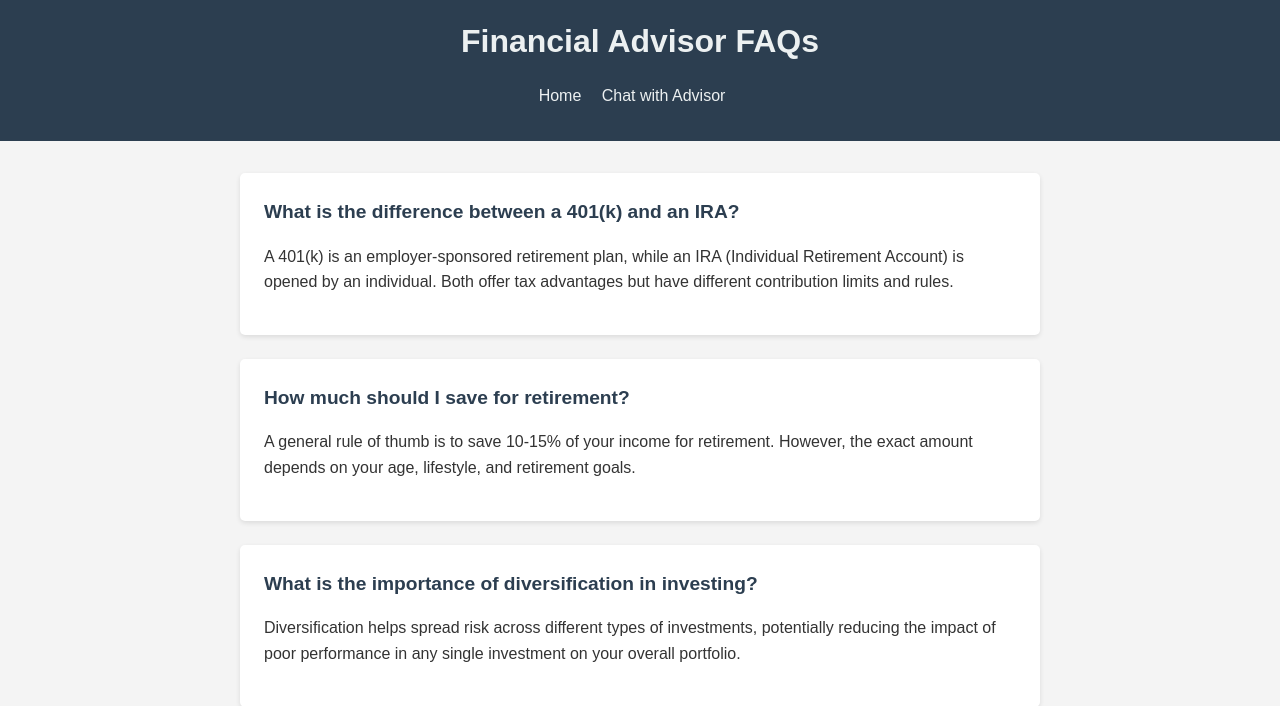
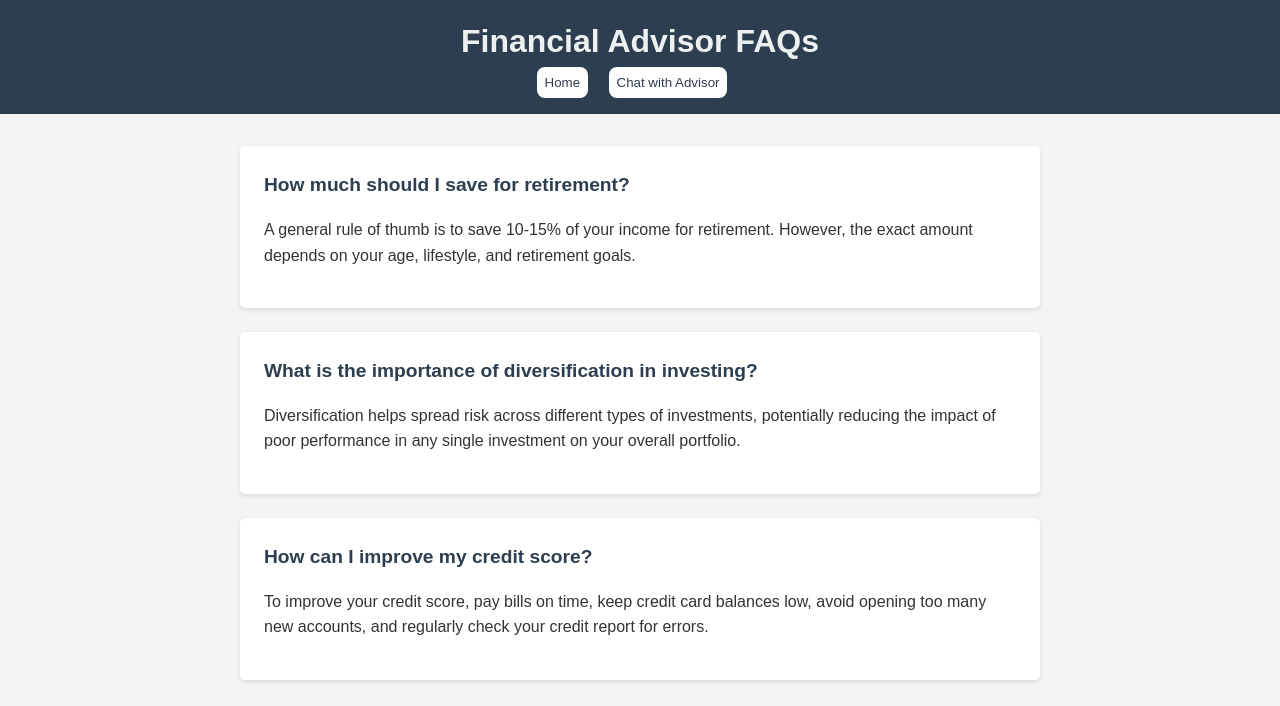
Before and after one commit to wwaihoe/BC3415-app, a Flask app: page / in a window 1280 px wide. Shown: the top 706 px of the page. Run offline with Flask 3, Linux system fonts and the light colour scheme.

Commit message:
update buttons

```diff
--- a/app.py
+++ b/app.py
@@ -31,10 +31,6 @@ model = genai.GenerativeModel(
 
 # Sample FAQs
 faqs = [
-    {
-        "question": "What is the difference between a 401(k) and an IRA?",
-        "answer": "A 401(k) is an employer-sponsored retirement plan, while an IRA (Individual Retirement Account) is opened by an individual. Both offer tax advantages but have different contribution limits and rules."
-    },
     {
         "question": "How much should I save for retirement?",
         "answer": "A general rule of thumb is to save 10-15% of your income for retirement. However, the exact amount depends on your age, lifestyle, and retirement goals."
--- a/static/styles/styles.css
+++ b/static/styles/styles.css
@@ -54,23 +54,29 @@ footer {
     width: 100%;
 }
 
-nav ul {
+nav {
     list-style-type: none;
     padding: 0;
 }
 
-nav ul li {
-    display: inline;
-    margin-right: 1rem;
-}
-
-nav ul li a {
-    color: #ecf0f1;
+nav a{
     text-decoration: none;
 }
 
-nav ul li a:hover {
-    text-decoration: underline;
+nav a button{
+    display: inline;
+    margin-right: 1rem;
+    padding: 0.5rem;
+    background-color: white;
+    border: 2px;
+    border-radius: 0.5rem;
+    color: #2c3e50;
+    width: fit-content;
+}
+
+nav a button:hover {
+    color: white;
+    background-color: #586c80;
 }
 
 .chat-container {
--- a/templates/chatbot.html
+++ b/templates/chatbot.html
@@ -10,10 +10,8 @@
     <header>
         <h1>Chat with Financial Advisor</h1>
         <nav>
-            <ul>
-                <li><a href="{{ url_for('index') }}">Home</a></li>
-                <li><a href="{{ url_for('chatbot') }}">Chat with Advisor</a></li>
-            </ul>
+            <a href="{{ url_for('index') }}"><button>Home</button></a>
+            <a href="{{ url_for('chatbot') }}"><button>Chat with Advisor</button></a>
         </nav>
     </header>
     <main>
--- a/templates/index.html
+++ b/templates/index.html
@@ -10,10 +10,8 @@
     <header>
         <h1>Financial Advisor FAQs</h1>
         <nav>
-            <ul>
-                <li><a href="{{ url_for('index') }}">Home</a></li>
-                <li><a href="{{ url_for('chatbot') }}">Chat with Advisor</a></li>
-            </ul>
+            <a href="{{ url_for('index') }}"><button>Home</button></a>
+            <a href="{{ url_for('chatbot') }}"><button>Chat with Advisor</button></a>
         </nav>
     </header>
     <main>
```
